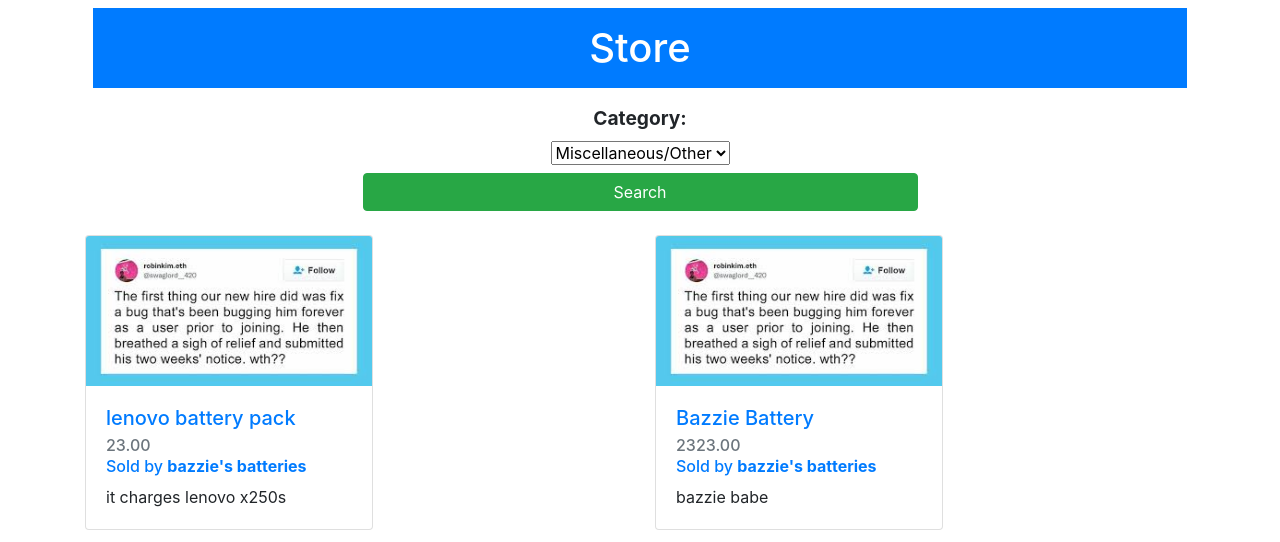
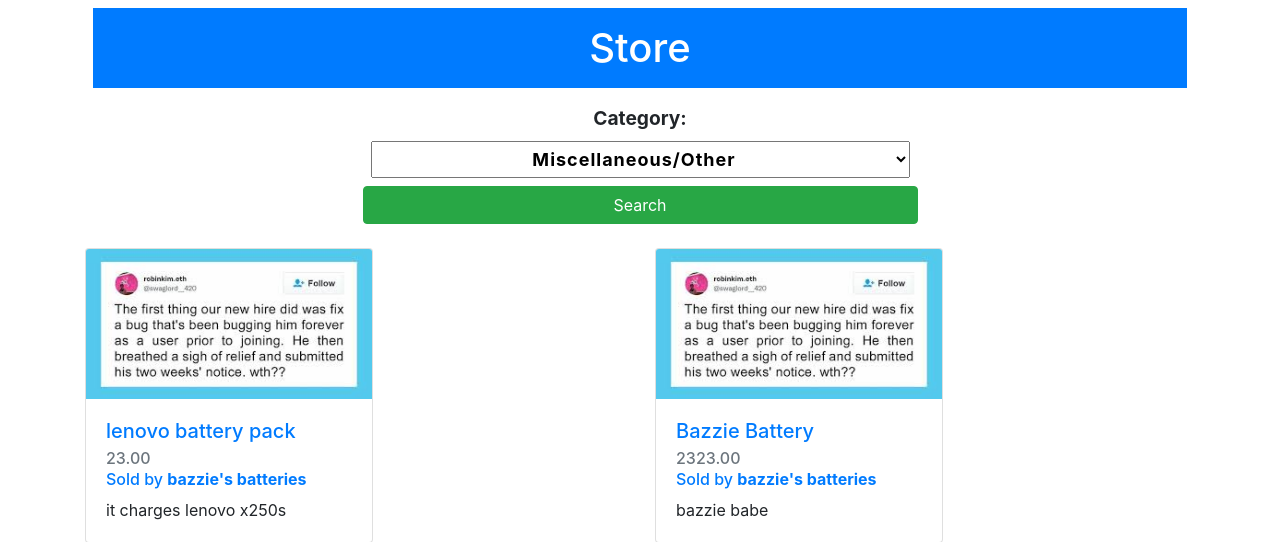
Before and after one commit to codeKing2020/mySolar, a Django app: page /shop in a window 1280 px wide. Shown: the part 70-612 px from the top of the page. Run offline with Django 4.2, Linux system fonts and the light colour scheme; data comes from the database, SQL or seed files in the repository; some libraries are stand-ins or nearby versions.

Commit message:
Fixed Falters and Improved
Done with Version 1.0! Will now be rolling out to consumers for now...

```diff
--- a/Solar/mySolarApp/static/mySolar/index.css
+++ b/Solar/mySolarApp/static/mySolar/index.css
@@ -1,5 +1,14 @@
 * {
   box-sizing: border-box;
+}
+
+#id_category {
+  width: 100%;
+  font-size: 18px;
+  text-align: center;
+  font-weight: bold;
+  letter-spacing: 1px;
+  padding: 6px;
 }
 
 input,
```
Also changed, not shown: Solar/mySolarApp/static/mySolar/bootstrap.bundle.min.js, Solar/mySolarApp/static/mySolar/bootstrap.min.css.
